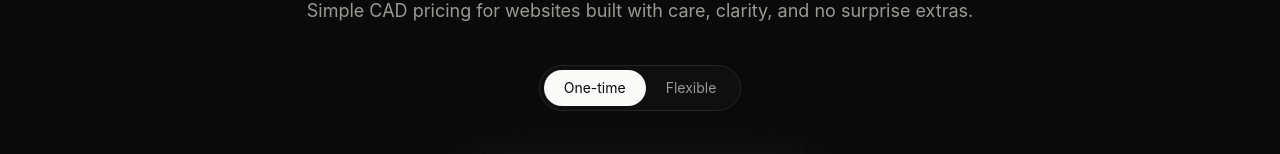
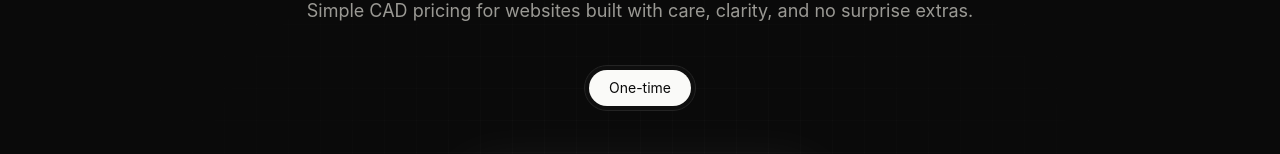
Before and after one commit to ebytesGaming/unevn, a React (Vite) app: page / in a window 1280 px wide. Shown: the part 1454-1608 px from the top of the page. Built offline with nearby package versions, Linux system fonts and the light colour scheme.

Commit message:
remove flexible pricing option

```diff
--- a/src/components/ui/pricing.tsx
+++ b/src/components/ui/pricing.tsx
@@ -51,7 +51,6 @@ const plans: PricingPlan[] = [
 ];
 
 export function Pricing() {
-  const [isMonthly, setIsMonthly] = useState(true);
   const [activePlan, setActivePlan] = useState<string | null>(null);
   const toggleRef = useRef<HTMLDivElement>(null);
 
@@ -93,8 +92,7 @@ export function Pricing() {
         </motion.div>
 
         <div ref={toggleRef} className="mx-auto mt-10 flex w-fit rounded-full border border-border bg-surface/70 p-1 backdrop-blur">
-          <button type="button" onClick={() => setIsMonthly(true)} className={cn("rounded-full px-5 py-2 text-sm transition", isMonthly ? "bg-foreground text-background" : "text-muted-foreground hover:text-foreground")}>One-time</button>
-          <button type="button" onClick={() => setIsMonthly(false)} className={cn("rounded-full px-5 py-2 text-sm transition", !isMonthly ? "bg-foreground text-background" : "text-muted-foreground hover:text-foreground")}>Flexible</button>
+          <span className="rounded-full bg-foreground px-5 py-2 text-sm text-background">One-time</span>
         </div>
 
         <div className="mt-14 grid gap-5 lg:grid-cols-3">
@@ -113,7 +111,7 @@ export function Pricing() {
               <p className="mt-2 min-h-12 text-sm leading-relaxed text-muted-foreground">{plan.description}</p>
               <div className="mt-8 flex items-baseline gap-1">
                 <span className="text-2xl text-muted-foreground">$</span>
-                <NumberFlow value={isMonthly ? plan.price : plan.yearlyPrice} className="font-[var(--font-display)] text-5xl font-semibold tracking-tight text-foreground" />
+                <NumberFlow value={plan.price} className="font-[var(--font-display)] text-5xl font-semibold tracking-tight text-foreground" />
                 <span className="text-sm text-muted-foreground">CAD</span>
               </div>
               <p className="mt-2 text-xs uppercase tracking-[0.14em] text-muted-2">One-time project price</p>
```
